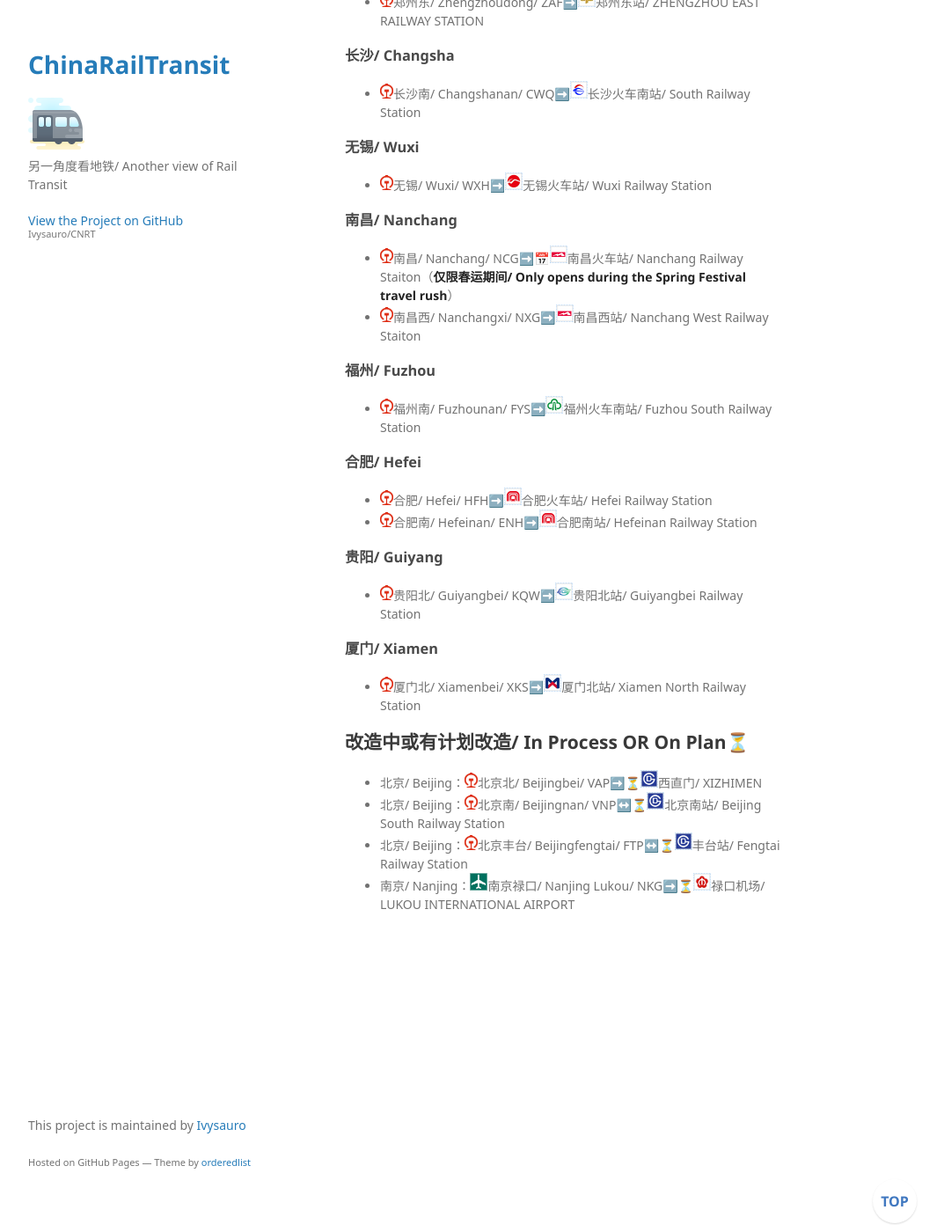
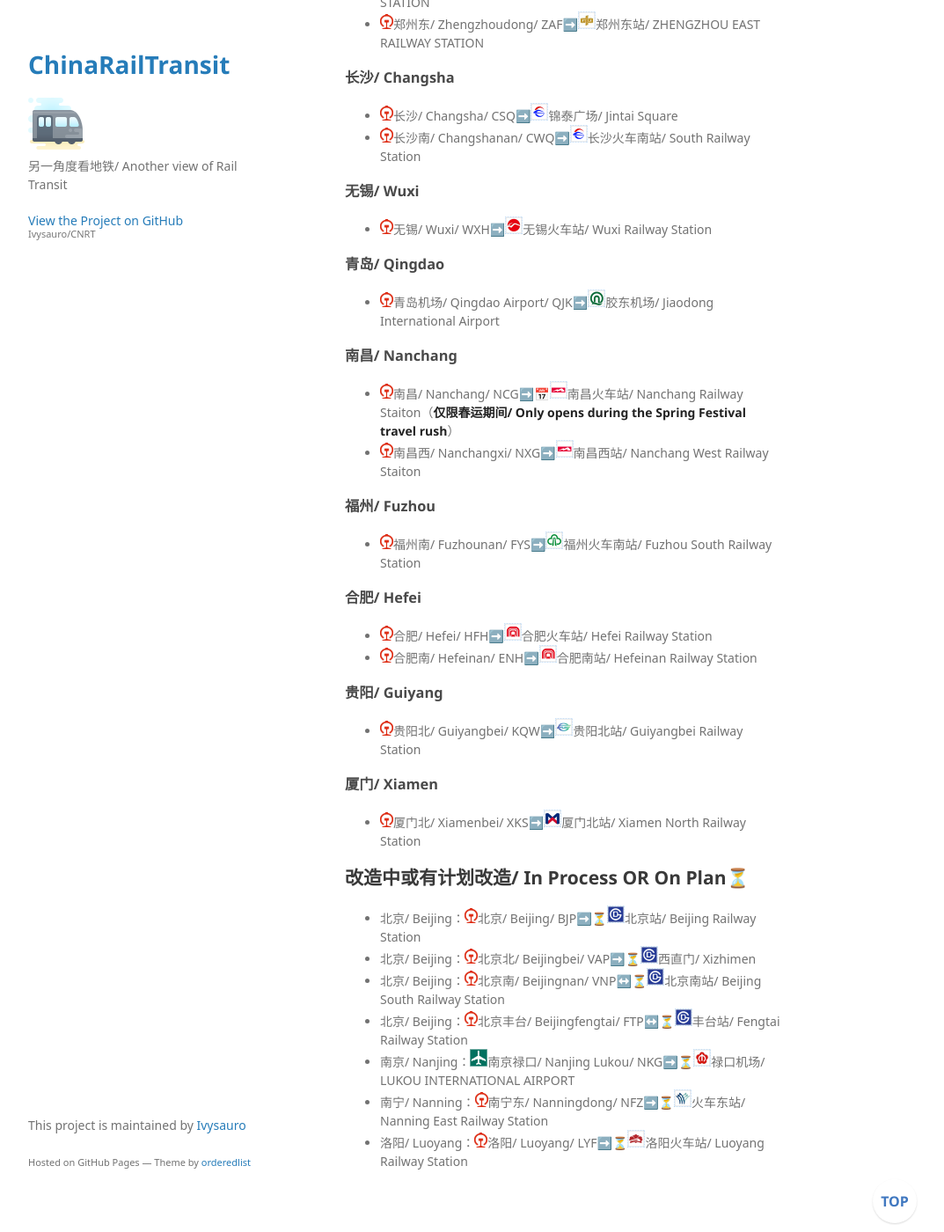
Before and after one commit to Ivysauro/CNRT, a Jekyll site: the page built from data/SecuCk.md, in a window 1280 px wide and 1400 px high, scrolled down 2278 px. Shown: the whole window at 88% size, without its empty margins (178-1251 px from the left). Built offline with Jekyll 4.4.1, drawn with Linux system fonts in a browser that asks for light colours; some web fonts are replaced; our own code applies the rules of GitHub Pages for plain Markdown files; a script that is not in the unit is left out; some of the changed text lies outside the part shown.

Commit message:
🔐不定期更新

```diff
--- a/data/SecuCk.md
+++ b/data/SecuCk.md
@@ -57,6 +57,7 @@
 - <img src="https://raw.githubusercontent.com/Ivysauro/CNRT/master/images/CR.png" width="15" hegiht="15" alt="China Railway"/>成都南/ Chengdunan/ CNW➡️<img src="https://raw.githubusercontent.com/Ivysauro/CNRT/master/images/city/cd.gif" width="20" hegiht="20"/>火车南站/ South Railway Station
 
 ### 西安/ Xi'an
+- <img src="https://raw.githubusercontent.com/Ivysauro/CNRT/master/images/CR.png" width="15" hegiht="15" alt="China Railway"/>西安/ Xi'an/ XAY➡️<img src="https://raw.githubusercontent.com/Ivysauro/CNRT/master/images/city/xa.gif" width="20" hegiht="20"/>西安站/ XI'ANZHAN
 - <img src="https://raw.githubusercontent.com/Ivysauro/CNRT/master/images/CR.png" width="15" hegiht="15" alt="China Railway"/>西安北/ Xi'anbei/ EAY➡️<img src="https://raw.githubusercontent.com/Ivysauro/CNRT/master/images/city/xa.gif" width="20" hegiht="20"/>西安北站/ XI'ANBEIZHAN
 
 ### 苏州/ Suzhou
@@ -71,10 +72,14 @@
 - <img src="https://raw.githubusercontent.com/Ivysauro/CNRT/master/images/CR.png" width="15" hegiht="15" alt="China Railway"/>郑州东/ Zhengzhoudong/ ZAF➡️<img src="https://raw.githubusercontent.com/Ivysauro/CNRT/master/images/city/zz.gif" width="20" hegiht="20"/>郑州东站/ ZHENGZHOU EAST RAILWAY STATION
 
 ### 长沙/ Changsha
+- <img src="https://raw.githubusercontent.com/Ivysauro/CNRT/master/images/CR.png" width="15" hegiht="15" alt="China Railway"/>长沙/ Changsha/ CSQ➡️<img src="https://raw.githubusercontent.com/Ivysauro/CNRT/master/images/city/cs.gif" width="20" hegiht="20"/>锦泰广场/ Jintai Square
 - <img src="https://raw.githubusercontent.com/Ivysauro/CNRT/master/images/CR.png" width="15" hegiht="15" alt="China Railway"/>长沙南/ Changshanan/ CWQ➡️<img src="https://raw.githubusercontent.com/Ivysauro/CNRT/master/images/city/cs.gif" width="20" hegiht="20"/>长沙火车南站/ South Railway Station
 
 ### 无锡/ Wuxi
 - <img src="https://raw.githubusercontent.com/Ivysauro/CNRT/master/images/CR.png" width="15" hegiht="15" alt="China Railway"/>无锡/ Wuxi/ WXH➡️<img src="https://raw.githubusercontent.com/Ivysauro/CNRT/master/images/city/wx.gif" width="20" hegiht="20"/>无锡火车站/ Wuxi Railway Station
+
+### 青岛/ Qingdao
+- <img src="https://raw.githubusercontent.com/Ivysauro/CNRT/master/images/CR.png" width="15" hegiht="15" alt="China Railway"/>青岛机场/ Qingdao Airport/ QJK➡️<img src="https://raw.githubusercontent.com/Ivysauro/CNRT/master/images/city/qd.gif" width="20" hegiht="20"/>胶东机场/ Jiaodong International Airport
 
 ### 南昌/ Nanchang
 - <img src="https://raw.githubusercontent.com/Ivysauro/CNRT/master/images/CR.png" width="15" hegiht="15" alt="China Railway"/>南昌/ Nanchang/ NCG➡️📅<img src="https://raw.githubusercontent.com/Ivysauro/CNRT/master/images/city/nc.gif" width="20" hegiht="20"/>南昌火车站/ Nanchang Railway Staiton（**仅限春运期间/ Only opens during the Spring Festival travel rush**）
@@ -96,7 +101,10 @@
 
 ## 改造中或有计划改造/ In Process OR On Plan⏳
 
-- 北京/ Beijing：<img src="https://raw.githubusercontent.com/Ivysauro/CNRT/master/images/CR.png" width="15" hegiht="15" alt="China Railway"/>北京北/ Beijingbei/ VAP➡️⏳<img src="https://raw.githubusercontent.com/Ivysauro/CNRT/master/images/city/bj.gif" width="20" hegiht="20"/>西直门/ XIZHIMEN
+- 北京/ Beijing：<img src="https://raw.githubusercontent.com/Ivysauro/CNRT/master/images/CR.png" width="15" hegiht="15" alt="China Railway"/>北京/ Beijing/ BJP➡️⏳<img src="https://raw.githubusercontent.com/Ivysauro/CNRT/master/images/city/bj.gif" width="20" hegiht="20"/>北京站/ Beijing Railway Station
+- 北京/ Beijing：<img src="https://raw.githubusercontent.com/Ivysauro/CNRT/master/images/CR.png" width="15" hegiht="15" alt="China Railway"/>北京北/ Beijingbei/ VAP➡️⏳<img src="https://raw.githubusercontent.com/Ivysauro/CNRT/master/images/city/bj.gif" width="20" hegiht="20"/>西直门/ Xizhimen
 - 北京/ Beijing：<img src="https://raw.githubusercontent.com/Ivysauro/CNRT/master/images/CR.png" width="15" hegiht="15" alt="China Railway"/>北京南/ Beijingnan/ VNP↔️⏳<img src="https://raw.githubusercontent.com/Ivysauro/CNRT/master/images/city/bj.gif" width="20" hegiht="20"/>北京南站/ Beijing South Railway Station
 - 北京/ Beijing：<img src="https://raw.githubusercontent.com/Ivysauro/CNRT/master/images/CR.png" width="15" hegiht="15" alt="China Railway"/>北京丰台/ Beijingfengtai/ FTP↔️⏳<img src="https://raw.githubusercontent.com/Ivysauro/CNRT/master/images/city/bj.gif" width="20" hegiht="20"/>丰台站/ Fengtai Railway Station
 - 南京/ Nanjing：<img src="https://raw.githubusercontent.com/Ivysauro/CNRT/master/images/Airport.png" width="20" hegiht="20" alt="Airport"/>南京禄口/ Nanjing Lukou/ NKG➡️⏳<img src="https://raw.githubusercontent.com/Ivysauro/CNRT/master/images/city/nj.gif" width="20" hegiht="20"/>禄口机场/ LUKOU INTERNATIONAL AIRPORT
+- 南宁/ Nanning：<img src="https://raw.githubusercontent.com/Ivysauro/CNRT/master/images/CR.png" width="15" hegiht="15" alt="China Railway"/>南宁东/ Nanningdong/ NFZ➡️⏳<img src="https://raw.githubusercontent.com/Ivysauro/CNRT/master/images/city/nn.gif" width="20" hegiht="20"/>火车东站/ Nanning East Railway Station
+- 洛阳/ Luoyang：<img src="https://raw.githubusercontent.com/Ivysauro/CNRT/master/images/CR.png" width="15" hegiht="15" alt="China Railway"/>洛阳/ Luoyang/ LYF➡️⏳<img src="https://raw.githubusercontent.com/Ivysauro/CNRT/master/images/city/ly.gif" width="20" hegiht="20"/>洛阳火车站/ Luoyang Railway Station
```
